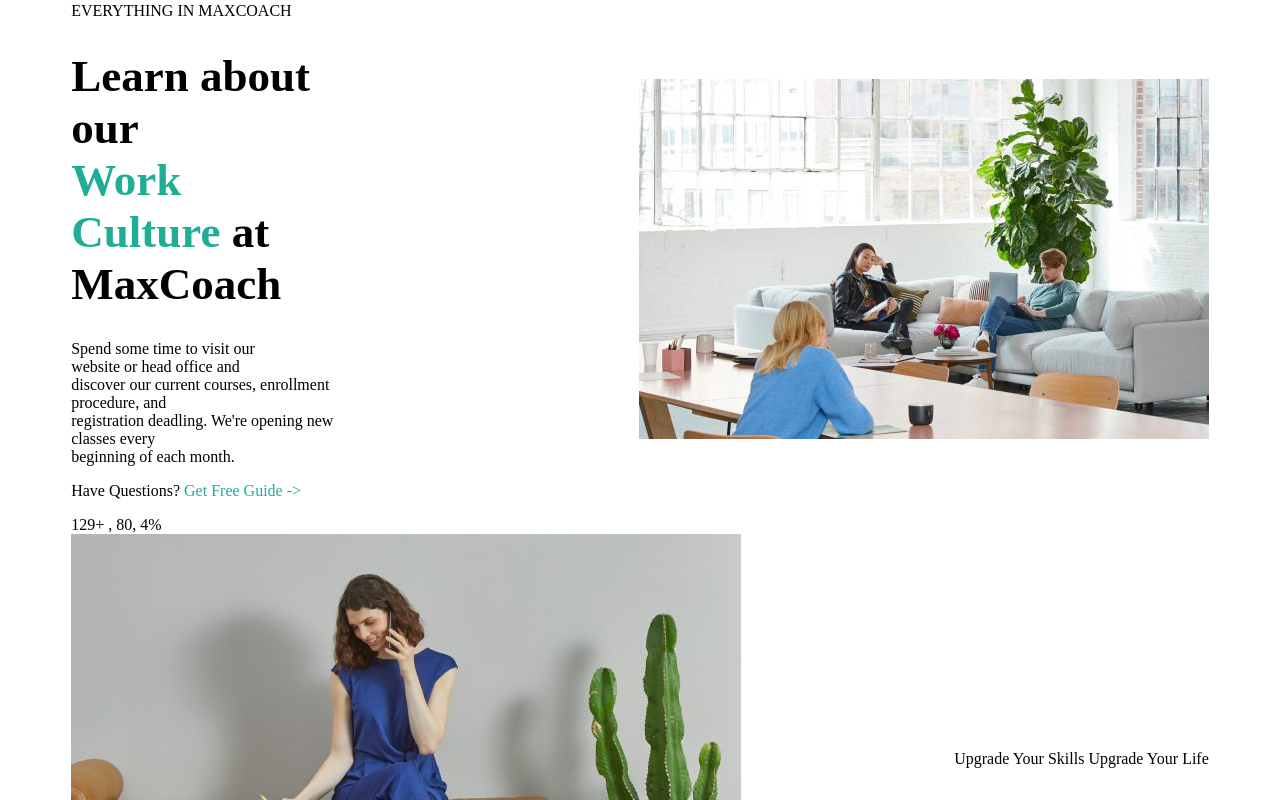
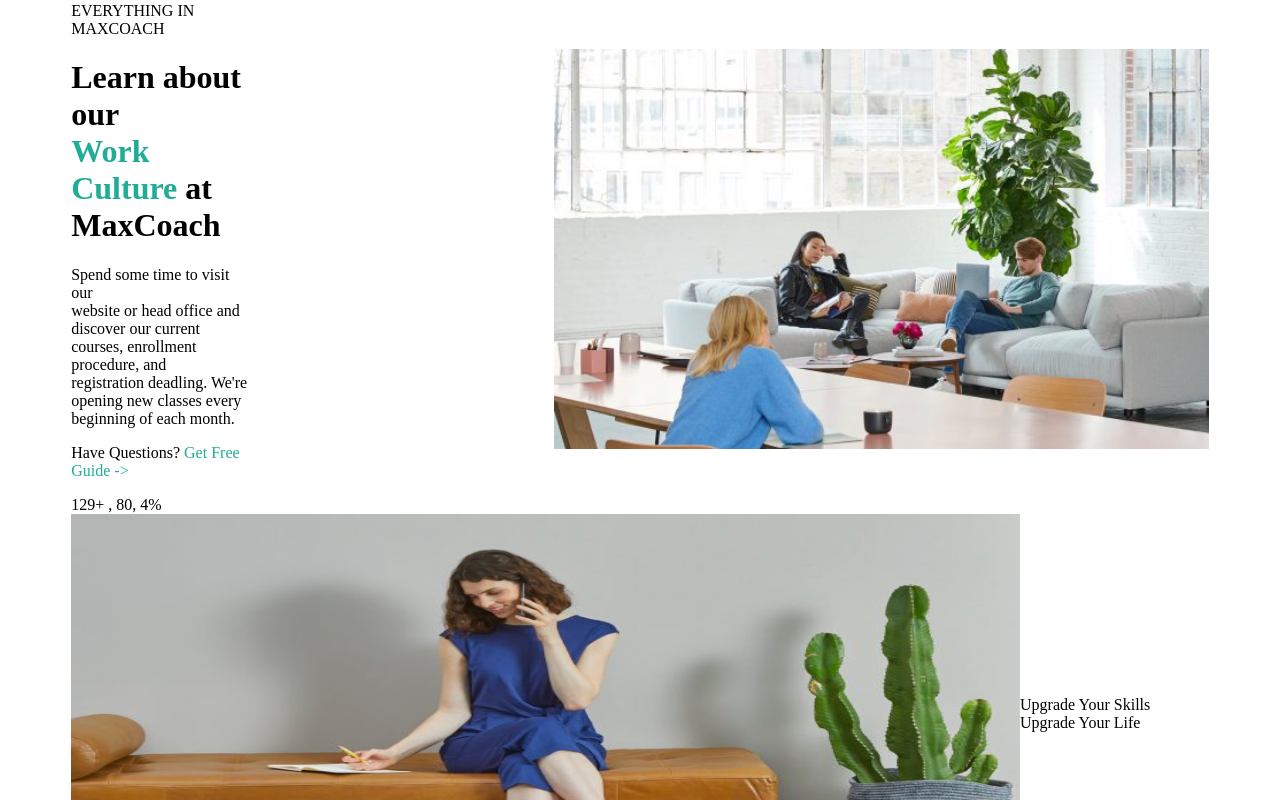
Before and after one commit to Skyfe24/proj-html-vuejs, a Vue app: page / in a window 1280 px wide. Shown: the part 760-1560 px from the top of the page. Built offline with nearby package versions, Linux system fonts and the light colour scheme.

Commit message:
AppHero and AppMain now separated from AppHeader

```diff
--- a/src/App.vue
+++ b/src/App.vue
@@ -2,8 +2,8 @@
 import axios from 'axios';
 import AppHeader from './components/AppHeader.vue';
 import AppMain from './components/AppMain.vue';
-import AppFooter from './components/AppHero.vue';
-import AppHero from './components/AppFooter.vue';
+import AppFooter from './components/AppFooter.vue';
+import AppHero from './components/AppHero.vue';
 import { store } from "./data/store";
 
 export default {
--- a/src/components/AppHeader.vue
+++ b/src/components/AppHeader.vue
@@ -34,48 +34,6 @@
         </div>
         <i class="fa-solid fa-ghost"></i>
     </div>
-
-    <img src="../assets/img/home-3-hero-bg.jpg" alt="" class="hero">
-    <div class="herotext"> Commence Business <br>
-        <h1>Distant Mentoring Program</h1><br>
-        <button class="btn-white watergreen navs"> Download free guidebook -></button>
-    </div>
-    <!-- fine dell'HERO -->
-
-    <div class="container3 ">
-        <div class="textpart">
-            <div class="minititles"> EVERYTHING IN MAXCOACH</div>
-            <div class="text">
-                <h1>Learn about our <br><span class="watergreen">Work Culture </span>at <br>MaxCoach</h1>
-                Spend some time to visit our <br>website or head office and <br>discover our current courses, enrollment
-                procedure,
-                and <br>registration deadling. We're opening new classes every <br>beginning of each month. <br>
-                <p> Have Questions? <span class="watergreen"> Get Free Guide -></span></p>
-            </div>
-        </div>
-
-        <img src="../assets/img/stock-full-hd-10-ohki1ayywq3cqutettrncduujpoaorifqu4relt2ts.jpg" alt="">
-
-    </div>
-
-    <div class="container2">
-        <div class="text"> 129+ , 80, 4% </div>
-    </div>
-    <div class="container2">
-
-        <img src="../assets/img/stock-full-hd-11-670x450.jpg" alt="">
-        <div class="text"> Upgrade Your Skills Upgrade Your Life</div>
-    </div>
-    <div class="text"> Latest Online Courses </div>
-
-    <div class="container2">
-        <img src="../assets/img/stock-full-hd-03-480x298.jpg" alt="">
-        <img src="../assets/img/stock-full-hd-03-480x298.jpg" alt="">
-        <img src="../assets/img/stock-full-hd-06-480x298.jpg" alt="">
-
-    </div>
-    <div class="text"> Control your personal preference settings to get notified ab,out appropriate courses. View all
-        courses </div>
 </template >
 
 
--- a/src/components/AppMain.vue
+++ b/src/components/AppMain.vue
@@ -1,6 +1,41 @@
 <script>
 </script>
-<template></template>
+<template>
+    <div class="container3 ">
+        <div class="textpart">
+            <div class="minititles"> EVERYTHING IN MAXCOACH</div>
+            <div class="text">
+                <h1>Learn about our <br><span class="watergreen">Work Culture </span>at <br>MaxCoach</h1>
+                Spend some time to visit our <br>website or head office and <br>discover our current courses, enrollment
+                procedure,
+                and <br>registration deadling. We're opening new classes every <br>beginning of each month. <br>
+                <p> Have Questions? <span class="watergreen"> Get Free Guide -></span></p>
+            </div>
+        </div>
+
+        <img src="../assets/img/stock-full-hd-10-ohki1ayywq3cqutettrncduujpoaorifqu4relt2ts.jpg" alt="">
+
+    </div>
+
+    <div class="container2">
+        <div class="text"> 129+ , 80, 4% </div>
+    </div>
+    <div class="container2">
+
+        <img src="../assets/img/stock-full-hd-11-670x450.jpg" alt="">
+        <div class="text"> Upgrade Your Skills Upgrade Your Life</div>
+    </div>
+    <div class="text"> Latest Online Courses </div>
+
+    <div class="container2">
+        <img src="../assets/img/stock-full-hd-03-480x298.jpg" alt="">
+        <img src="../assets/img/stock-full-hd-03-480x298.jpg" alt="">
+        <img src="../assets/img/stock-full-hd-06-480x298.jpg" alt="">
+
+    </div>
+    <div class="text"> Control your personal preference settings to get notified ab,out appropriate courses. View all
+        courses </div>
+</template>
 
 
 <style scoped>
@@ -8,4 +43,89 @@
     max-height: 400px;
     width: 100vw;
 }
+
+<style scoped>h1 {
+    font-size: 45px;
+}
+
+.container {
+    margin: auto;
+    display: flex;
+    justify-content: space-between;
+    align-items: center;
+    height: 80px;
+    width: 90%;
+    position: relative;
+}
+
+.container2 {
+    margin: auto;
+    display: flex;
+    justify-content: space-between;
+    align-items: center;
+    width: 90%;
+
+}
+
+.container3 {
+    margin: auto;
+    display: flex;
+    justify-content: center;
+    align-items: center;
+    width: 90%;
+
+}
+
+.textpart {
+    margin-right: 300px;
+}
+
+.hero {
+    max-height: 500px;
+    width: 100vw;
+}
+
+.herotext {
+    text-align: center;
+    position: relative;
+    top: -315px;
+    left: 47px;
+    color: white;
+}
+
+.btn-white {
+    background-color: white;
+    border: none;
+    border-radius: 7%;
+    padding: 20px;
+    font-weight: 800;
+}
+
+.watergreen {
+    color: #20ad96;
+}
+
+li {
+    text-transform: uppercase;
+    text-decoration: none;
+    display: flex;
+    gap: 10px;
+    align-items: center;
+    font-size: 15px;
+
+}
+
+.logo {
+    width: 30%;
+
+}
+
+.navs {
+    cursor: pointer;
+}
+
+
+.justify-between {
+    justify-content: space-between;
+}
 </style>
```
